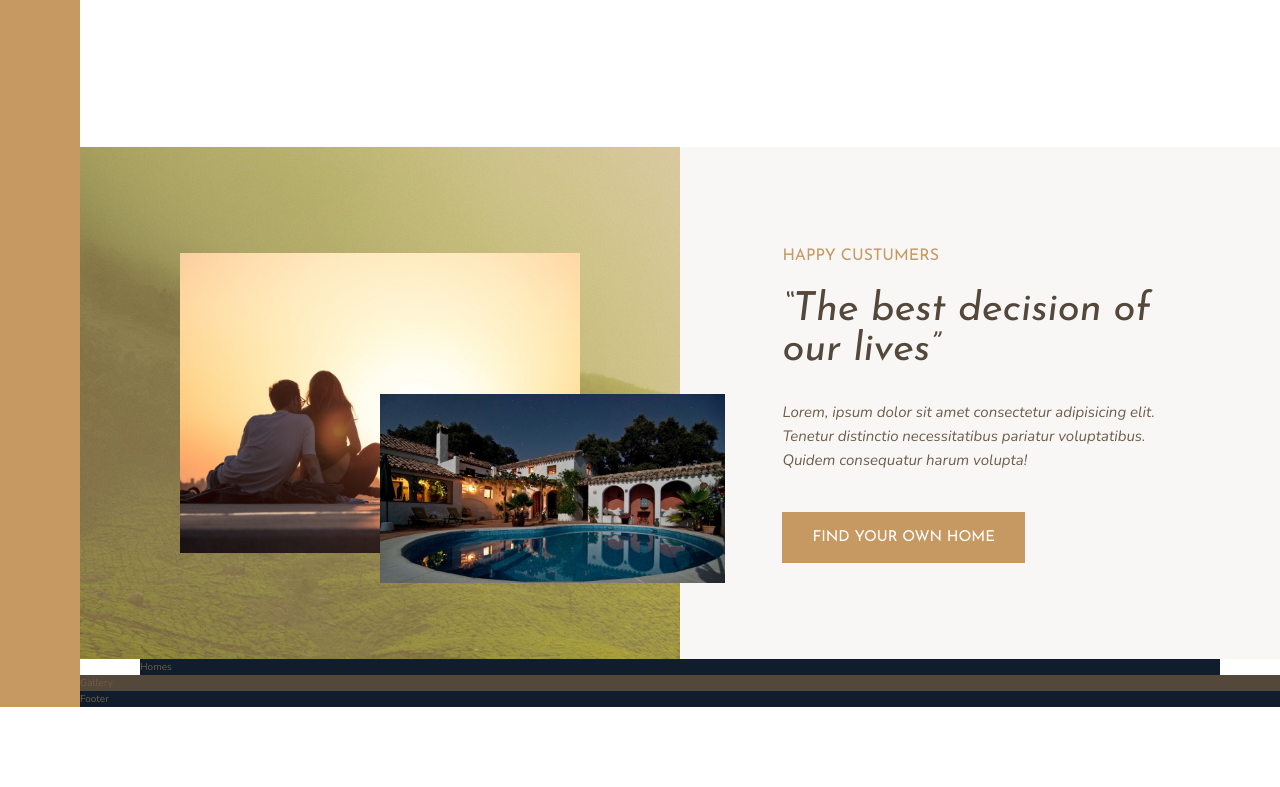
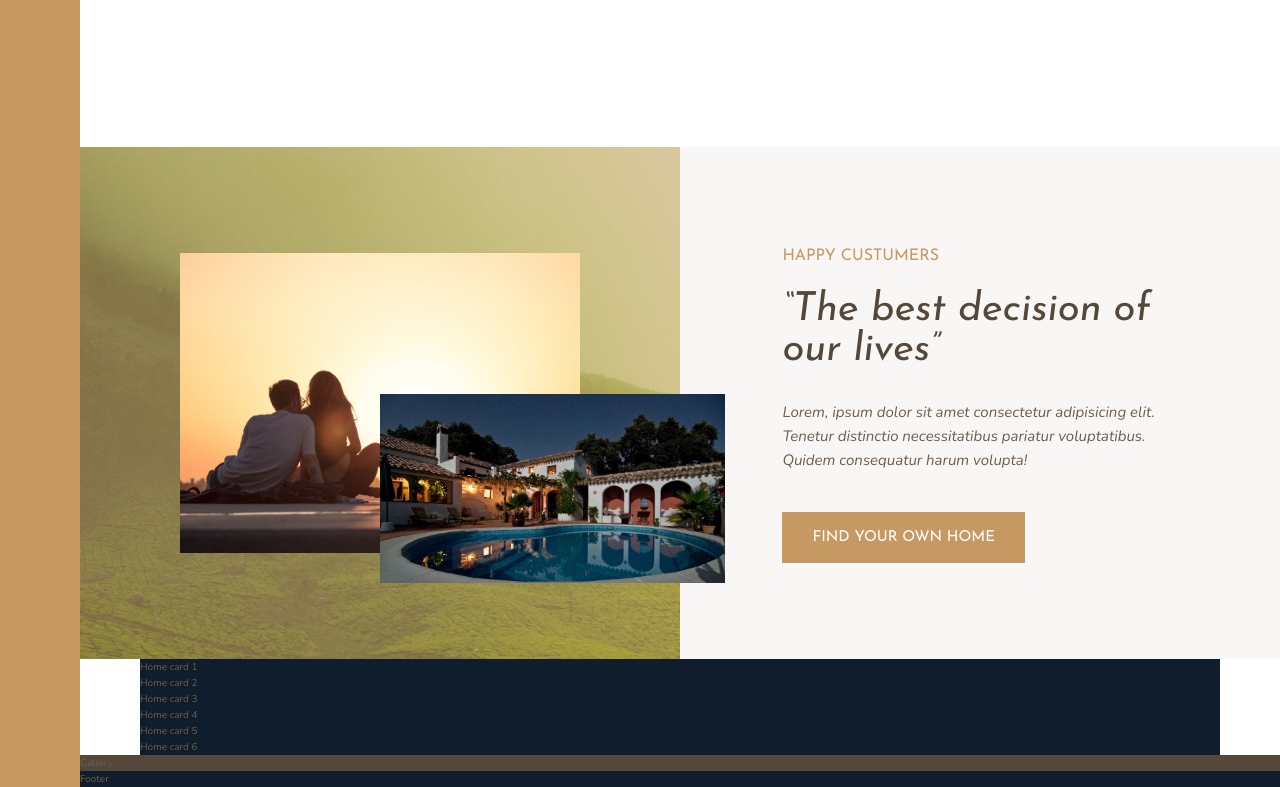
Before and after one commit to jchernandez87/nexter, a website: page index.html in a window 1280 px wide. Shown: the part 1161-1948 px from the top of the page. Before the commit the page ends 1868 px from the top, so only its background shows below. Drawn offline with nearby package versions, Linux system fonts and the light colour scheme.

Commit message:
Create homes section markup

```diff
--- a/index.html
+++ b/index.html
@@ -97,7 +97,14 @@
             <button class="btn">Find your own home</button>
         </div>
 
-        <section class="homes">Homes</section>
+        <section class="homes">
+            <div class="home">Home card 1</div>
+            <div class="home">Home card 2</div>
+            <div class="home">Home card 3</div>
+            <div class="home">Home card 4</div>
+            <div class="home">Home card 5</div>
+            <div class="home">Home card 6</div>
+        </section>
 
         <section class="gallery">Gallery</section>
 
--- a/sass/_homes.scss
+++ b/sass/_homes.scss
@@ -1,4 +1,6 @@
 .homes {
     background-color: $color-secondary;
     grid-column: center-start / center-end;
+
+    grid-template-columns: repeat(auto-fit, minmax(25rem, 1fr));
 }
```
Also changed, not shown: css/style.css.
